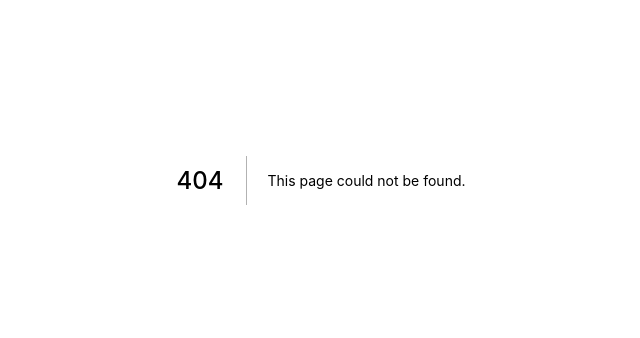
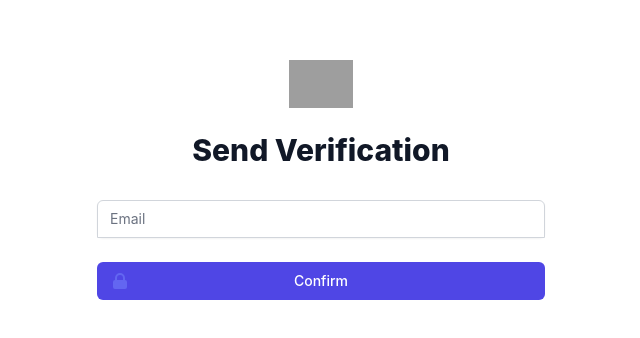
Before and after one commit to developer-sidani/E-Learning-System-Frontend, a Next.js app: page /auth/request-verification in a window 1280 px wide. Before the commit this address had no page. Shown: the part 220-558 px from the top of the page, without its empty margins (319-959 px from the left). Built offline with nearby package versions, Linux system fonts and the light colour scheme; grey boxes are pictures that could not be loaded.

Commit message:
send email verification page with formik

```diff
--- /dev/null
+++ b/src/pages/auth/request-verification.jsx
@@ -0,0 +1,92 @@
+import React, { useState } from 'react'
+import { Field, Form, Formik } from 'formik'
+import { LockClosedIcon } from '@heroicons/react/solid'
+import { useRouter } from 'next/router'
+import { PageHeader } from '../../components'
+import { wait } from '../../utils'
+
+const RequestVerificationPage = () => {
+  const [loading, setLoading] = useState(false)
+  const router = useRouter()
+  const { email } = router.query
+  console.log(email)
+  return (
+    <>
+      <PageHeader title="Learn+ | Request Verification" />
+      <div className="min-h-full flex items-center justify-center py-12 px-4 sm:px-6 lg:px-8">
+        <div className="max-w-md w-full space-y-8">
+          <div>
+            <img
+              className="mx-auto h-12 w-auto"
+              src="https://tailwindui.com/img/logos/workflow-mark-indigo-600.svg"
+              alt="Workflow"
+            />
+            <h2 className="mt-6 text-center text-3xl font-extrabold text-gray-900">
+              Send Verification
+            </h2>
+          </div>
+          <Formik
+            enableReinitialize
+            initialValues={{
+              email: email || '',
+            }}
+            onSubmit={(v) => console.log(v)}
+          >
+            {({
+              errors,
+              handleSubmit,
+              touched,
+            }) => (
+              <Form
+                className="mt-8 space-y-6"
+                onSubmit={e => {
+                  e.preventDefault()
+                  handleSubmit()
+                }}
+              >
+                <input type="hidden" name="remember" defaultValue="true" />
+                <div className="rounded-md shadow-sm -space-y-px">
+                  <div>
+                    <label htmlFor="email" className="sr-only">
+                      Password
+                    </label>
+                    <Field
+                      id="email"
+                      name="email"
+                      type="email"
+                      autoComplete="email"
+                      required
+                      className="appearance-none rounded-none relative block w-full px-3 py-2 border border-gray-300 placeholder-gray-500 text-gray-900 rounded-t-md focus:outline-none focus:ring-indigo-500 focus:border-indigo-500 focus:z-10 sm:text-sm"
+                      placeholder="Email"
+                    />
+                    {errors.password && touched.password ? (
+                      <div className="my-2 text-pink-600 text-sm">
+                        {errors.password}
+                      </div>
+                    ) : null}
+                  </div>
+                </div>
+                <div>
+                  <button
+                    disabled={loading}
+                    type="submit"
+                    className={loading ? 'animate-pulse group relative w-full flex justify-center py-2 px-4 border border-transparent text-sm font-medium rounded-md text-white bg-gray-400'
+                      : 'group relative w-full flex justify-center py-2 px-4 border border-transparent text-sm font-medium rounded-md text-white bg-indigo-600 hover:bg-indigo-700 focus:outline-none focus:ring-2 focus:ring-offset-2 focus:ring-indigo-500'}
+                  >
+                    <span className="absolute left-0 inset-y-0 flex items-center pl-3">
+                      <LockClosedIcon className={loading ? 'animate-pulse h-5 w-5 text-gray-500' : 'h-5 w-5 text-indigo-500 group-hover:text-indigo-400'} aria-hidden="true" />
+                    </span>
+                    Confirm
+                  </button>
+                </div>
+              </Form>
+            )}
+          </Formik>
+
+        </div>
+      </div>
+    </>
+  )
+}
+
+export default RequestVerificationPage
```
